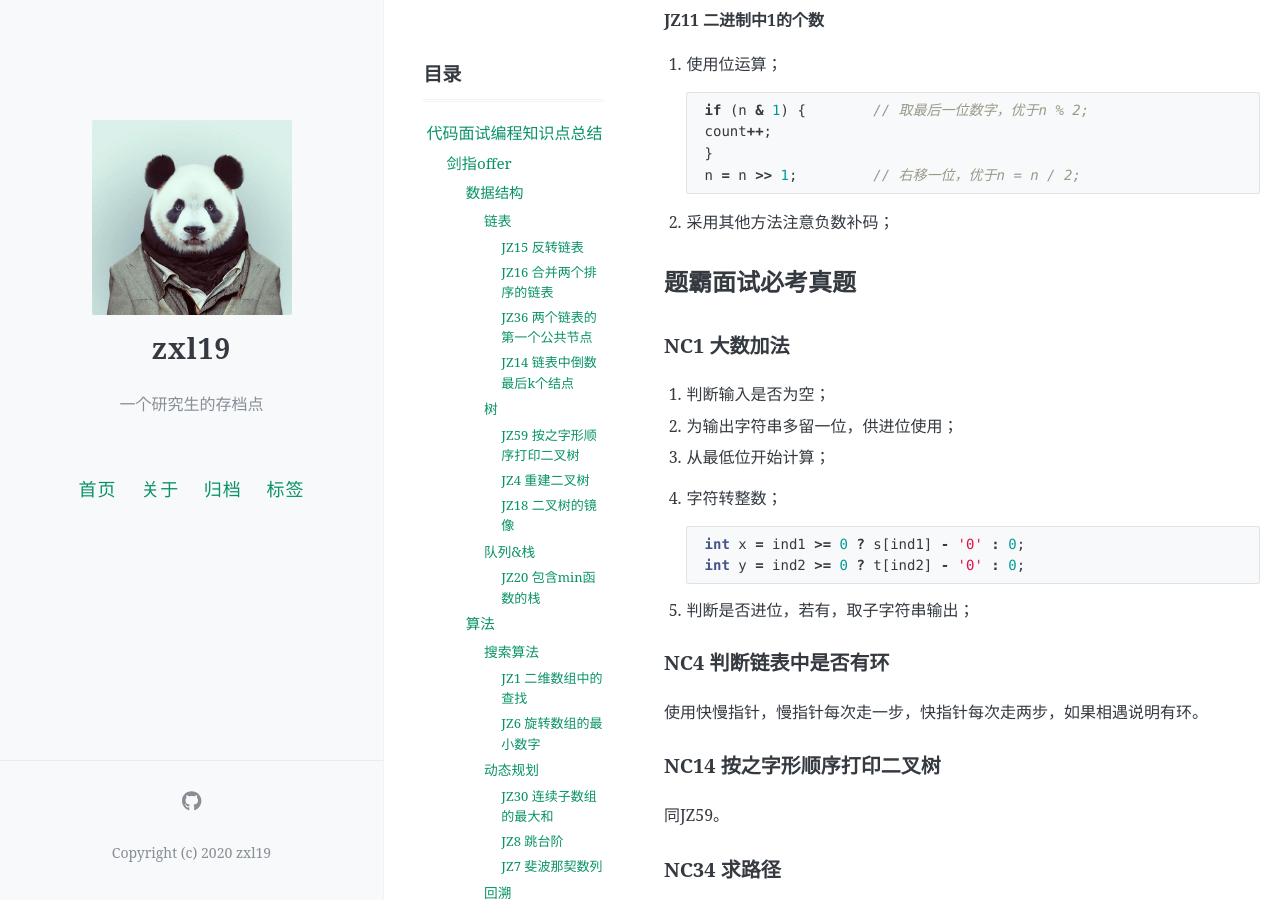
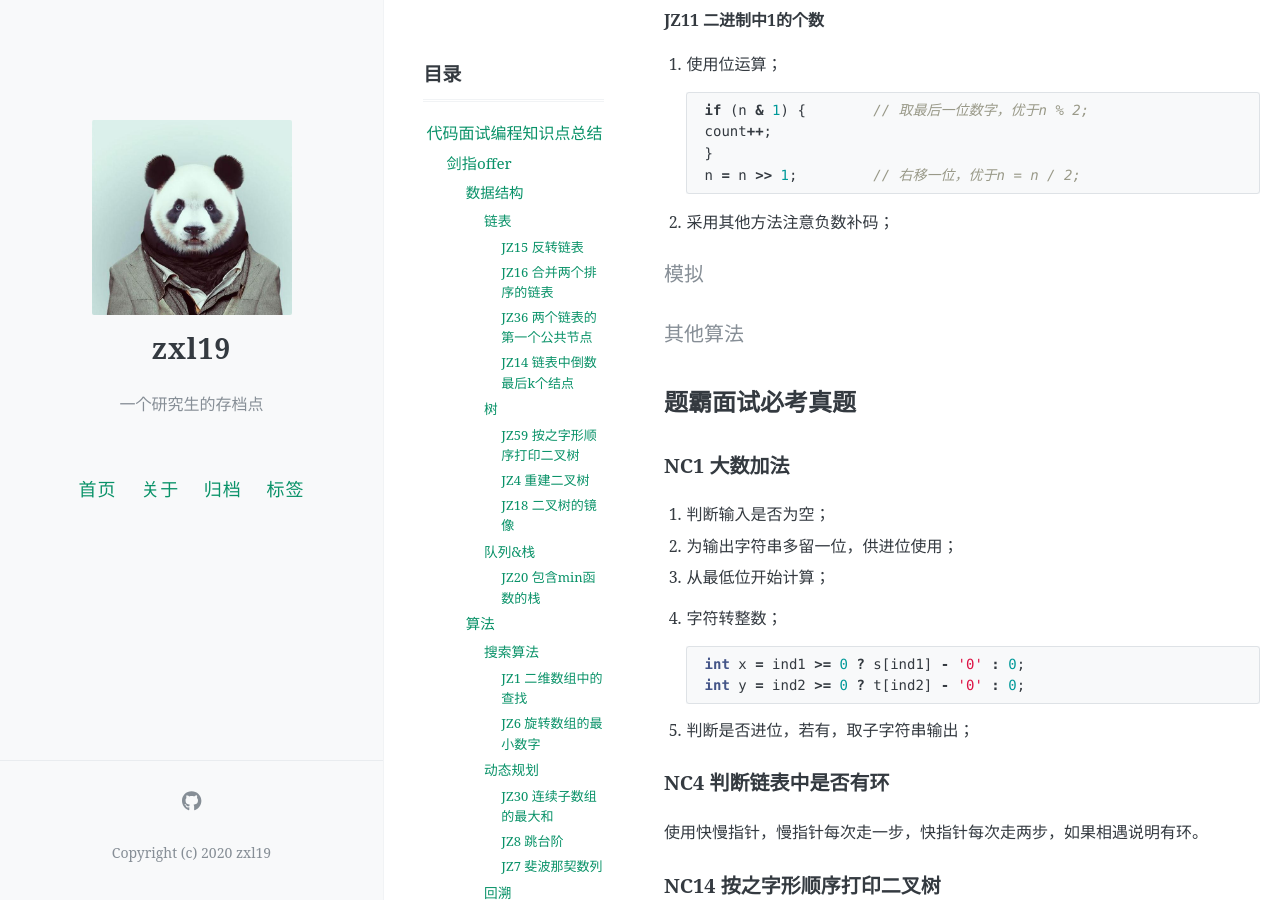
Before and after one commit to zxl19/zxl19.github.io, a Jekyll site: the page built from _posts/2021-09-25-code-interview.md, in a window 1280 px wide and 900 px high, scrolled down 2674 px. Built offline with Jekyll 4.4.1, drawn with Linux system fonts in a browser that asks for light colours; comment, search, counter and statistics services are not loaded.

Commit message:
Update Posts

```diff
--- a/_posts/2021-09-25-code-interview.md
+++ b/_posts/2021-09-25-code-interview.md
@@ -121,6 +121,10 @@ while(pHead) {
 
 2. 采用其他方法注意负数补码；
 
+#### 模拟
+
+#### 其他算法
+
 ## 题霸面试必考真题
 
 ### NC1 大数加法
```
Also changed, not shown: _posts/.2021-09-24-wish-list.md (+1 -1 lines).
